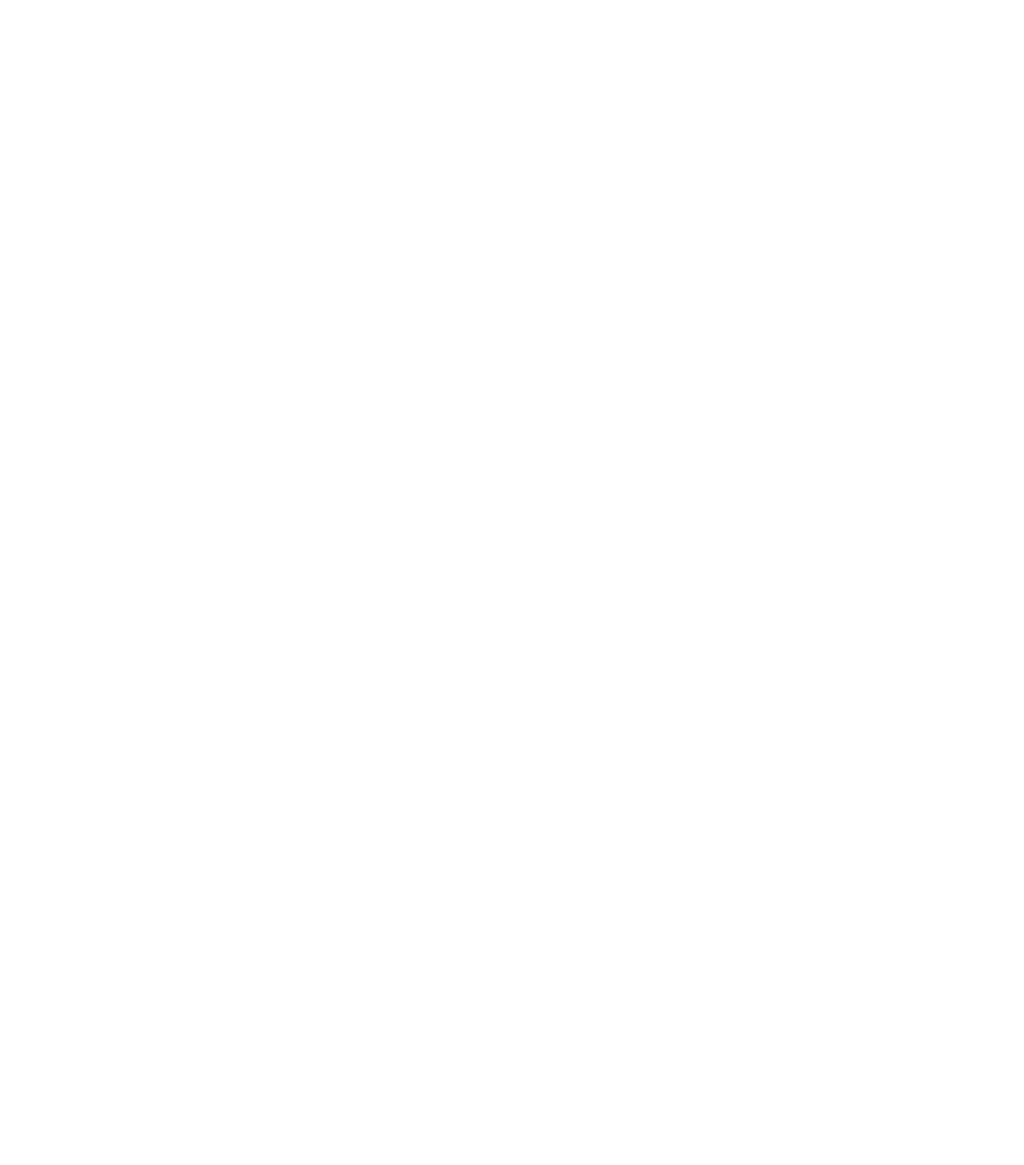
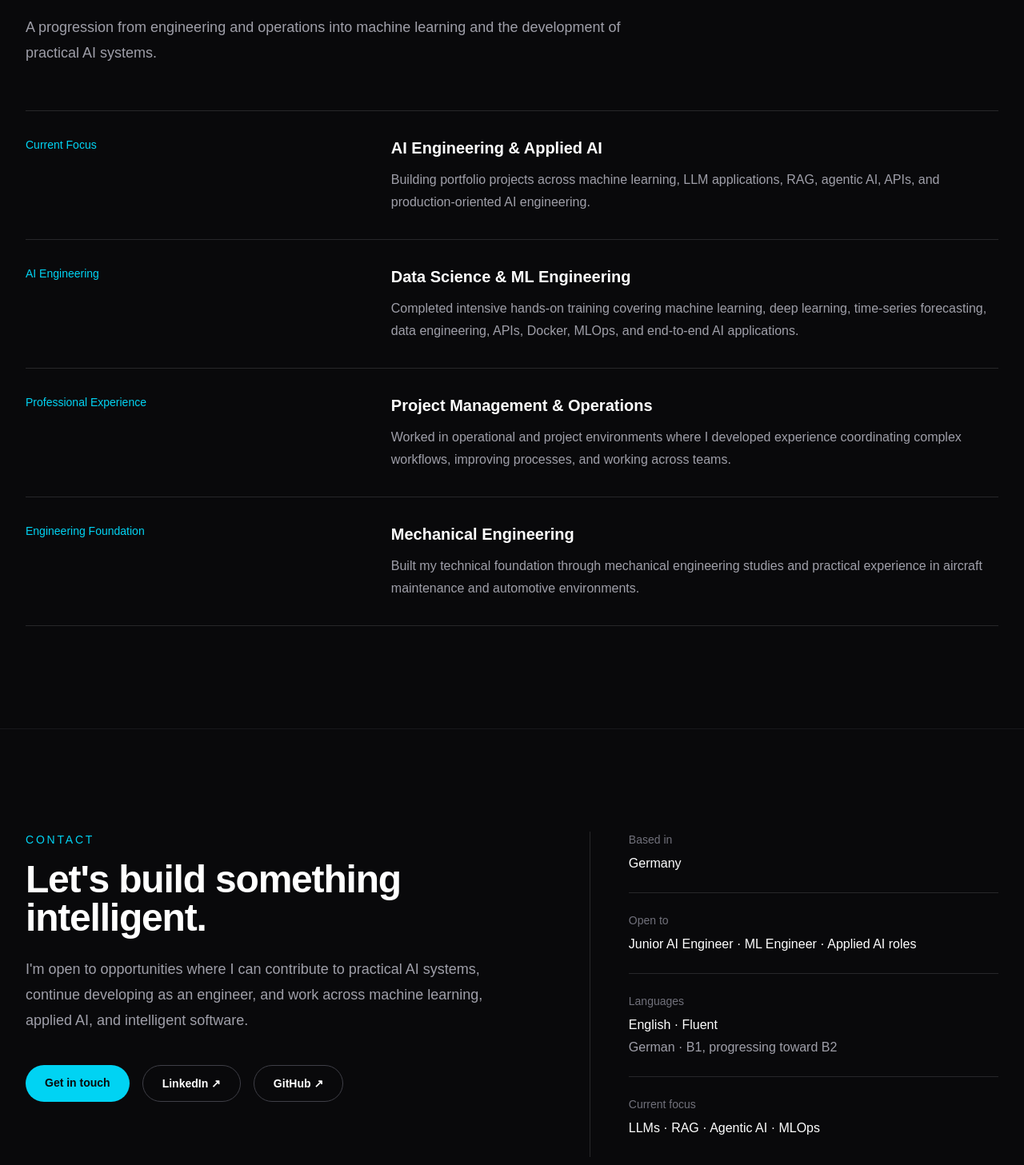
Before and after one commit to timoajayi/ai-engineer-portfolio, a Next.js app: page / in a window 1280 px wide. Shown: the part 3806-5263 px from the top of the page at 80% size. Before the commit the page ends 3599 px from the top, so only its background shows below. Built offline with nearby package versions, Linux system fonts and the light colour scheme.

Commit message:
feat: add journey and contact sections

```diff
--- a/src/app/page.tsx
+++ b/src/app/page.tsx
@@ -3,6 +3,8 @@ import Hero from "@/components/Hero";
 import FeaturedProjects from "@/components/FeaturedProjects";
 import About from "@/components/About";
 import Skills from "@/components/Skills";
+import Experience from "@/components/Experience";
+import Contact from "@/components/Contact";
 
 export default function Home() {
   return (
@@ -12,6 +14,8 @@ export default function Home() {
       <FeaturedProjects />
       <About />
       <Skills />
+      <Experience />
+      <Contact />
     </main>
   );
 }
--- /dev/null
+++ b/src/components/Contact.tsx
@@ -0,0 +1,90 @@
+export default function Contact() {
+  return (
+    <section
+      id="contact"
+      className="border-t border-zinc-900 bg-zinc-950 px-6 py-24 sm:py-32 lg:px-8"
+    >
+      <div className="mx-auto max-w-7xl">
+        <div className="grid gap-12 lg:grid-cols-[1.1fr_0.9fr] lg:gap-20">
+          <div>
+            <p className="text-sm font-medium uppercase tracking-[0.2em] text-cyan-400">
+              Contact
+            </p>
+
+            <h2 className="mt-4 max-w-2xl text-4xl font-semibold tracking-tight text-white sm:text-5xl">
+              Let&apos;s build something intelligent.
+            </h2>
+
+            <p className="mt-6 max-w-2xl text-lg leading-8 text-zinc-400">
+              I&apos;m open to opportunities where I can contribute to
+              practical AI systems, continue developing as an engineer, and
+              work across machine learning, applied AI, and intelligent
+              software.
+            </p>
+
+            <div className="mt-10 flex flex-wrap gap-4">
+              <a
+                href="mailto:tajayi669@yahoo.com"
+                className="rounded-full bg-cyan-400 px-6 py-3 text-sm font-semibold text-zinc-950 transition hover:bg-cyan-300"
+              >
+                Get in touch
+              </a>
+
+              <a
+                href="https://www.linkedin.com/in/timothy-ajayi-de/"
+                target="_blank"
+                rel="noreferrer"
+                className="rounded-full border border-zinc-700 px-6 py-3 text-sm font-semibold text-white transition hover:border-zinc-500 hover:bg-zinc-900"
+              >
+                LinkedIn ↗
+              </a>
+
+              <a
+                href="https://github.com/timoajayi"
+                target="_blank"
+                rel="noreferrer"
+                className="rounded-full border border-zinc-700 px-6 py-3 text-sm font-semibold text-white transition hover:border-zinc-500 hover:bg-zinc-900"
+              >
+                GitHub ↗
+              </a>
+            </div>
+          </div>
+
+          <div className="border-t border-zinc-800 lg:border-l lg:border-t-0 lg:pl-12">
+            <div className="border-b border-zinc-800 py-6 lg:pt-0">
+              <p className="text-sm text-zinc-500">Based in</p>
+              <p className="mt-2 font-medium text-white">
+                Germany
+              </p>
+            </div>
+
+            <div className="border-b border-zinc-800 py-6">
+              <p className="text-sm text-zinc-500">Open to</p>
+              <p className="mt-2 font-medium text-white">
+                Junior AI Engineer · ML Engineer · Applied AI roles
+              </p>
+            </div>
+
+            <div className="border-b border-zinc-800 py-6">
+              <p className="text-sm text-zinc-500">Languages</p>
+
+              <div className="mt-2 space-y-1">
+                <p className="font-medium text-white">English · Fluent</p>
+                <p className="text-zinc-400">
+                  German · B1, progressing toward B2
+                </p>
+              </div>
+            </div>
+
+            <div className="py-6">
+              <p className="text-sm text-zinc-500">Current focus</p>
+              <p className="mt-2 font-medium text-white">
+                LLMs · RAG · Agentic AI · MLOps
+              </p>
+            </div>
+          </div>
+        </div>
+      </div>
+    </section>
+  );
+}
--- /dev/null
+++ b/src/components/Experience.tsx
@@ -0,0 +1,75 @@
+const journey = [
+  {
+    period: "Current Focus",
+    title: "AI Engineering & Applied AI",
+    description:
+      "Building portfolio projects across machine learning, LLM applications, RAG, agentic AI, APIs, and production-oriented AI engineering.",
+  },
+  {
+    period: "AI Engineering",
+    title: "Data Science & ML Engineering",
+    description:
+      "Completed intensive hands-on training covering machine learning, deep learning, time-series forecasting, data engineering, APIs, Docker, MLOps, and end-to-end AI applications.",
+  },
+  {
+    period: "Professional Experience",
+    title: "Project Management & Operations",
+    description:
+      "Worked in operational and project environments where I developed experience coordinating complex workflows, improving processes, and working across teams.",
+  },
+  {
+    period: "Engineering Foundation",
+    title: "Mechanical Engineering",
+    description:
+      "Built my technical foundation through mechanical engineering studies and practical experience in aircraft maintenance and automotive environments.",
+  },
+];
+
+export default function Experience() {
+  return (
+    <section
+      id="experience"
+      className="border-t border-zinc-900 bg-zinc-950 px-6 py-24 sm:py-32 lg:px-8"
+    >
+      <div className="mx-auto max-w-7xl">
+        <div className="max-w-3xl">
+          <p className="text-sm font-medium uppercase tracking-[0.2em] text-cyan-400">
+            Journey
+          </p>
+
+          <h2 className="mt-4 text-3xl font-semibold tracking-tight text-white sm:text-4xl">
+            An engineering path into AI.
+          </h2>
+
+          <p className="mt-5 text-lg leading-8 text-zinc-400">
+            A progression from engineering and operations into machine learning
+            and the development of practical AI systems.
+          </p>
+        </div>
+
+        <div className="mt-14 border-t border-zinc-800">
+          {journey.map((item) => (
+            <div
+              key={`${item.period}-${item.title}`}
+              className="grid gap-4 border-b border-zinc-800 py-8 md:grid-cols-[0.35fr_0.65fr] md:gap-12"
+            >
+              <p className="text-sm font-medium text-cyan-400">
+                {item.period}
+              </p>
+
+              <div>
+                <h3 className="text-xl font-semibold text-white">
+                  {item.title}
+                </h3>
+
+                <p className="mt-3 max-w-3xl leading-7 text-zinc-400">
+                  {item.description}
+                </p>
+              </div>
+            </div>
+          ))}
+        </div>
+      </div>
+    </section>
+  );
+}
```
